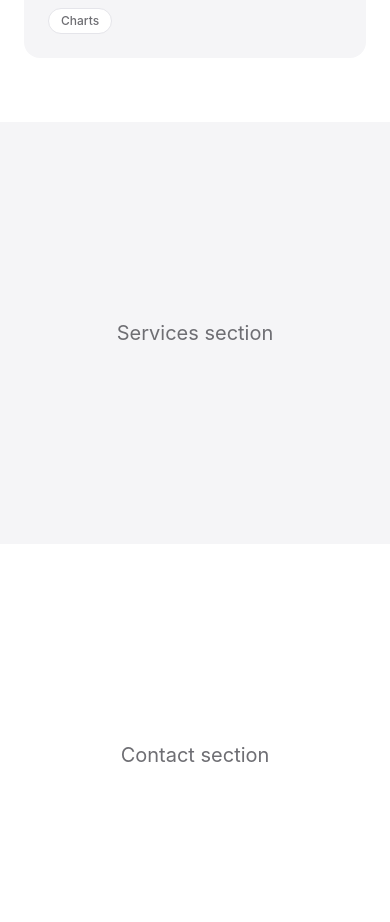
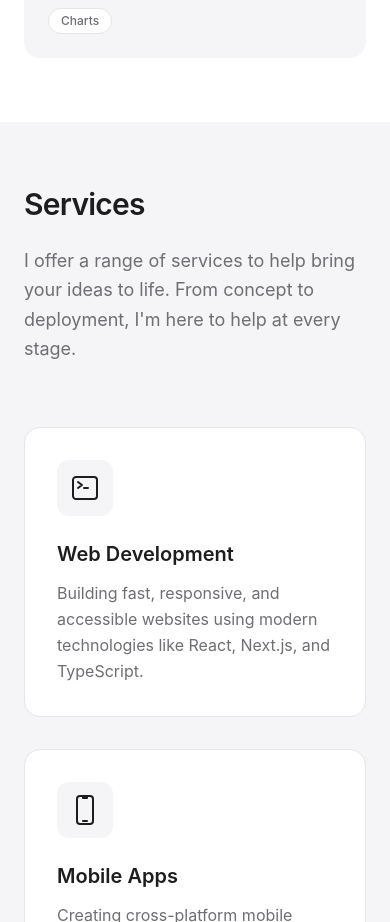
Before and after one commit to MarufHasan-dev/marufhasan.dev, a Next.js app: page / in a window 390 px wide. Shown: the part 5704-6626 px from the top of the page. Built offline with nearby package versions, Linux system fonts and the light colour scheme.

Commit message:
Add Services section and Services component; implement service offerings with icons and descriptions

```diff
--- a/app/page.tsx
+++ b/app/page.tsx
@@ -2,6 +2,7 @@ import Navbar from "@/components/Navbar";
 import Hero from "@/components/Hero";
 import About from "@/components/About";
 import Projects from "@/components/Projects";
+import Services from "@/components/Services";
 
 export default function Home() {
   return (
@@ -18,14 +19,7 @@ export default function Home() {
         <Projects />
 
         {/* Services Section */}
-        <section
-          id="services"
-          className="min-h-[50vh] flex items-center justify-center bg-[var(--color-bg-secondary)]"
-        >
-          <p className="text-[var(--color-text-secondary)] text-xl">
-            Services section
-          </p>
-        </section>
+        <Services />
 
         {/* Contact Section */}
         <section
--- /dev/null
+++ b/components/Services.tsx
@@ -0,0 +1,177 @@
+import { ReactNode } from "react";
+
+interface Service {
+  icon: ReactNode;
+  title: string;
+  description: string;
+}
+
+const services: Service[] = [
+  {
+    icon: (
+      <svg
+        className="w-8 h-8"
+        fill="none"
+        viewBox="0 0 24 24"
+        strokeWidth={1.5}
+        stroke="currentColor"
+      >
+        <path
+          strokeLinecap="round"
+          strokeLinejoin="round"
+          d="M6.75 7.5l3 2.25-3 2.25m4.5 0h3m-9 8.25h13.5A2.25 2.25 0 0021 18V6a2.25 2.25 0 00-2.25-2.25H5.25A2.25 2.25 0 003 6v12a2.25 2.25 0 002.25 2.25z"
+        />
+      </svg>
+    ),
+    title: "Web Development",
+    description:
+      "Building fast, responsive, and accessible websites using modern technologies like React, Next.js, and TypeScript.",
+  },
+  {
+    icon: (
+      <svg
+        className="w-8 h-8"
+        fill="none"
+        viewBox="0 0 24 24"
+        strokeWidth={1.5}
+        stroke="currentColor"
+      >
+        <path
+          strokeLinecap="round"
+          strokeLinejoin="round"
+          d="M10.5 1.5H8.25A2.25 2.25 0 006 3.75v16.5a2.25 2.25 0 002.25 2.25h7.5A2.25 2.25 0 0018 20.25V3.75a2.25 2.25 0 00-2.25-2.25H13.5m-3 0V3h3V1.5m-3 0h3m-3 18.75h3"
+        />
+      </svg>
+    ),
+    title: "Mobile Apps",
+    description:
+      "Creating cross-platform mobile applications with React Native that feel native on both iOS and Android.",
+  },
+  {
+    icon: (
+      <svg
+        className="w-8 h-8"
+        fill="none"
+        viewBox="0 0 24 24"
+        strokeWidth={1.5}
+        stroke="currentColor"
+      >
+        <path
+          strokeLinecap="round"
+          strokeLinejoin="round"
+          d="M5.25 14.25h13.5m-13.5 0a3 3 0 01-3-3m3 3a3 3 0 100 6h13.5a3 3 0 100-6m-16.5-3a3 3 0 013-3h13.5a3 3 0 013 3m-19.5 0a4.5 4.5 0 01.9-2.7L5.737 5.1a3.375 3.375 0 012.7-1.35h7.126c1.062 0 2.062.5 2.7 1.35l2.587 3.45a4.5 4.5 0 01.9 2.7m0 0a3 3 0 01-3 3m0 3h.008v.008h-.008v-.008zm0-6h.008v.008h-.008v-.008zm-3 6h.008v.008h-.008v-.008zm0-6h.008v.008h-.008v-.008z"
+        />
+      </svg>
+    ),
+    title: "Backend & APIs",
+    description:
+      "Designing and building scalable backend systems, RESTful APIs, and database architectures that power your applications.",
+  },
+  {
+    icon: (
+      <svg
+        className="w-8 h-8"
+        fill="none"
+        viewBox="0 0 24 24"
+        strokeWidth={1.5}
+        stroke="currentColor"
+      >
+        <path
+          strokeLinecap="round"
+          strokeLinejoin="round"
+          d="M9.53 16.122a3 3 0 00-5.78 1.128 2.25 2.25 0 01-2.4 2.245 4.5 4.5 0 008.4-2.245c0-.399-.078-.78-.22-1.128zm0 0a15.998 15.998 0 003.388-1.62m-5.043-.025a15.994 15.994 0 011.622-3.395m3.42 3.42a15.995 15.995 0 004.764-4.648l3.876-5.814a1.151 1.151 0 00-1.597-1.597L14.146 6.32a15.996 15.996 0 00-4.649 4.763m3.42 3.42a6.776 6.776 0 00-3.42-3.42"
+        />
+      </svg>
+    ),
+    title: "UI/UX Design",
+    description:
+      "Crafting intuitive user interfaces and experiences that delight users while meeting business objectives.",
+  },
+  {
+    icon: (
+      <svg
+        className="w-8 h-8"
+        fill="none"
+        viewBox="0 0 24 24"
+        strokeWidth={1.5}
+        stroke="currentColor"
+      >
+        <path
+          strokeLinecap="round"
+          strokeLinejoin="round"
+          d="M3.75 3v11.25A2.25 2.25 0 006 16.5h2.25M3.75 3h-1.5m1.5 0h16.5m0 0h1.5m-1.5 0v11.25A2.25 2.25 0 0118 16.5h-2.25m-7.5 0h7.5m-7.5 0l-1 3m8.5-3l1 3m0 0l.5 1.5m-.5-1.5h-9.5m0 0l-.5 1.5M9 11.25v1.5M12 9v3.75m3-6v6"
+        />
+      </svg>
+    ),
+    title: "Performance Optimization",
+    description:
+      "Analyzing and improving application performance, from load times to runtime efficiency and SEO.",
+  },
+  {
+    icon: (
+      <svg
+        className="w-8 h-8"
+        fill="none"
+        viewBox="0 0 24 24"
+        strokeWidth={1.5}
+        stroke="currentColor"
+      >
+        <path
+          strokeLinecap="round"
+          strokeLinejoin="round"
+          d="M20.25 8.511c.884.284 1.5 1.128 1.5 2.097v4.286c0 1.136-.847 2.1-1.98 2.193-.34.027-.68.052-1.02.072v3.091l-3-3c-1.354 0-2.694-.055-4.02-.163a2.115 2.115 0 01-.825-.242m9.345-8.334a2.126 2.126 0 00-.476-.095 48.64 48.64 0 00-8.048 0c-1.131.094-1.976 1.057-1.976 2.192v4.286c0 .837.46 1.58 1.155 1.951m9.345-8.334V6.637c0-1.621-1.152-3.026-2.76-3.235A48.455 48.455 0 0011.25 3c-2.115 0-4.198.137-6.24.402-1.608.209-2.76 1.614-2.76 3.235v6.226c0 1.621 1.152 3.026 2.76 3.235.577.075 1.157.14 1.74.194V21l4.155-4.155"
+        />
+      </svg>
+    ),
+    title: "Consulting",
+    description:
+      "Providing technical guidance on architecture decisions, technology choices, and development best practices.",
+  },
+];
+
+export default function Services() {
+  return (
+    <section
+      id="services"
+      className="py-[var(--section-padding)] bg-[var(--color-bg-secondary)]"
+    >
+      <div className="mx-auto max-w-[1200px] px-6 lg:px-8">
+        {/* Section Header */}
+        <div className="max-w-3xl mb-16">
+          <h2 className="text-3xl sm:text-4xl md:text-5xl font-semibold text-[var(--color-text-primary)] tracking-tight mb-6">
+            Services
+          </h2>
+          <p className="text-lg md:text-xl text-[var(--color-text-secondary)] leading-relaxed">
+            I offer a range of services to help bring your ideas to life. From
+            concept to deployment, I&apos;m here to help at every stage.
+          </p>
+        </div>
+
+        {/* Services Grid */}
+        <div className="grid grid-cols-1 md:grid-cols-2 lg:grid-cols-3 gap-8">
+          {services.map((service) => (
+            <div
+              key={service.title}
+              className="group p-8 rounded-2xl bg-[var(--color-bg-primary)] border border-[var(--color-border)] transition-all duration-300 hover:shadow-lg hover:-translate-y-1"
+            >
+              {/* Icon */}
+              <div className="w-14 h-14 rounded-xl bg-[var(--color-bg-secondary)] flex items-center justify-center text-[var(--color-text-primary)] mb-6 group-hover:bg-[var(--color-accent)] group-hover:text-white transition-colors">
+                {service.icon}
+              </div>
+
+              {/* Title */}
+              <h3 className="text-xl font-semibold text-[var(--color-text-primary)] mb-3">
+                {service.title}
+              </h3>
+
+              {/* Description */}
+              <p className="text-[var(--color-text-secondary)] leading-relaxed">
+                {service.description}
+              </p>
+            </div>
+          ))}
+        </div>
+      </div>
+    </section>
+  );
+}
```
